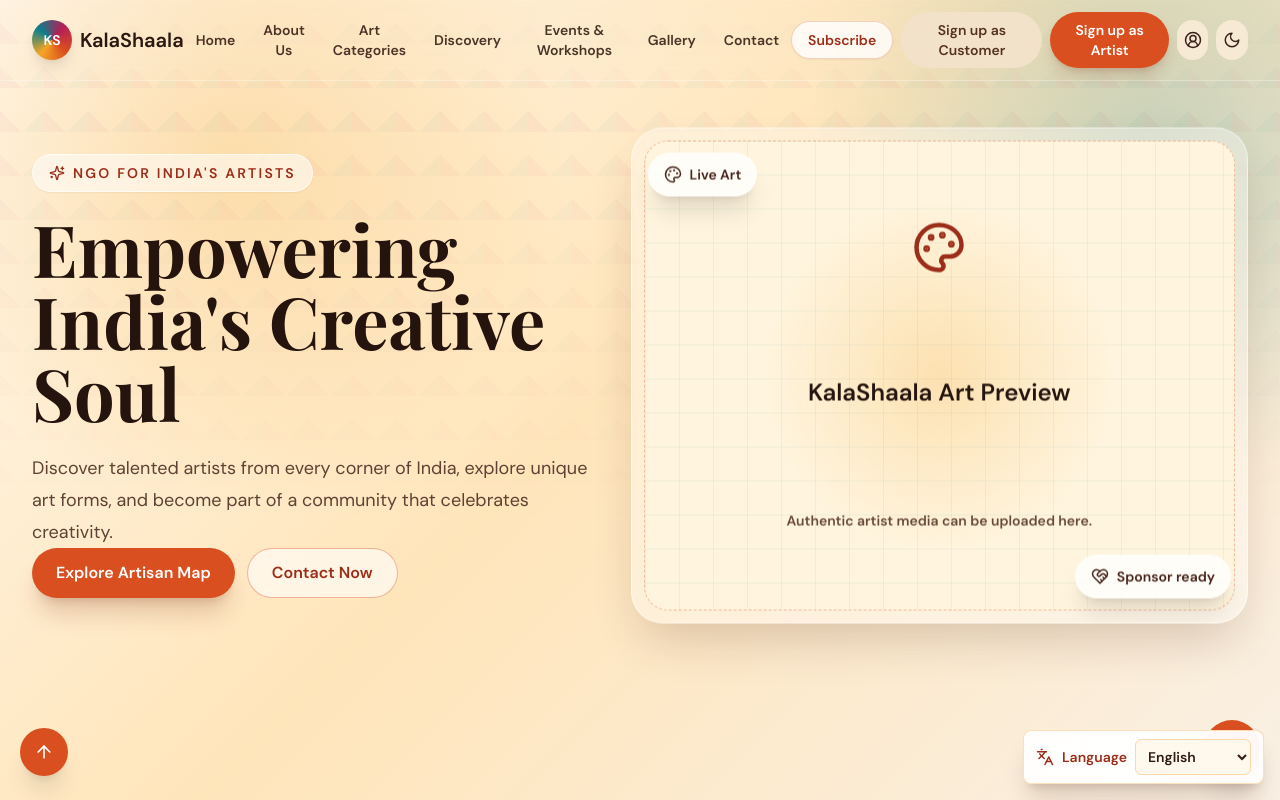
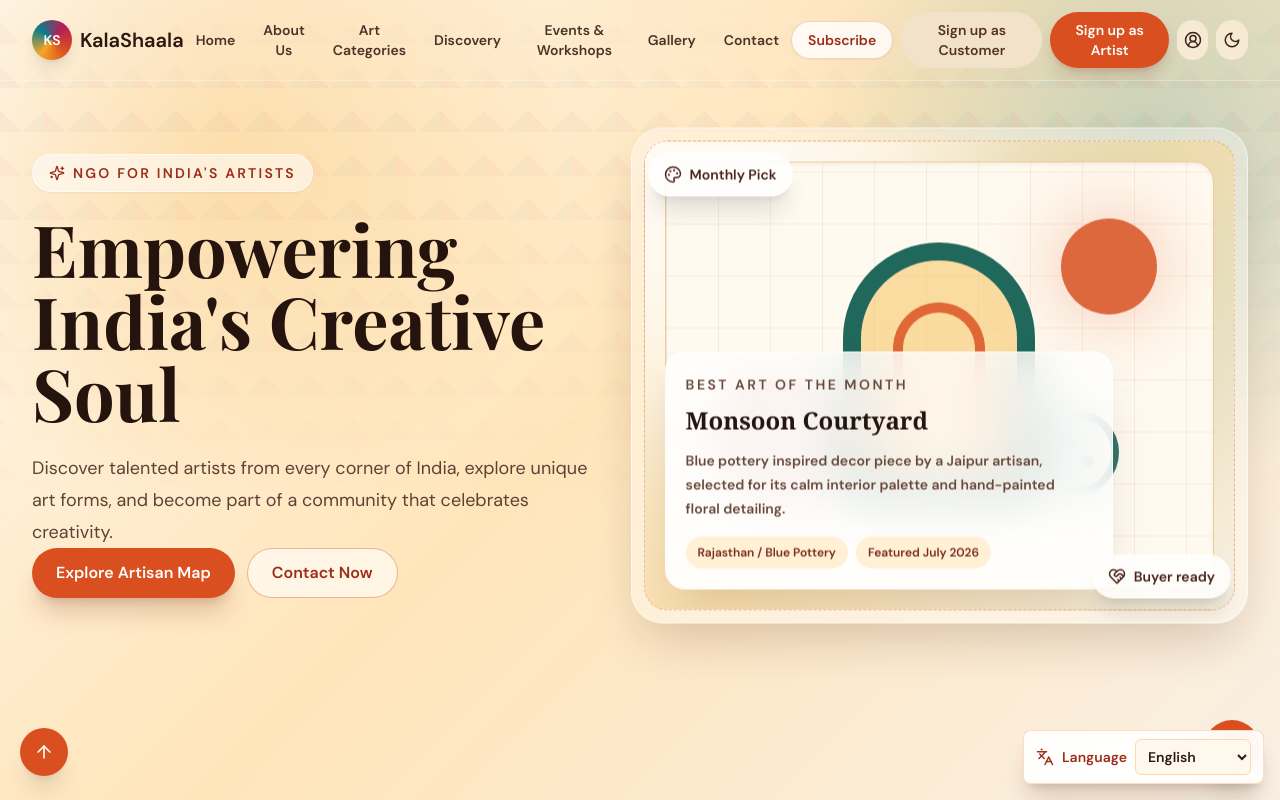
Before and after one commit to SANCHET08/kalashaala, a React (Vite) app: page / in a window 1280 px wide. Shown: the top 800 px of the page. Built offline with nearby package versions, Linux system fonts and the light colour scheme.

Commit message:
Add best art of the month hero feature

```diff
--- a/src/index.css
+++ b/src/index.css
@@ -361,6 +361,113 @@
 
   .art-showcase-placeholder {
     @apply h-[470px] gap-2 p-8;
+  }
+
+  .best-art-card {
+    @apply relative isolate flex h-[470px] items-stretch justify-stretch overflow-hidden p-5 text-left;
+    background:
+      radial-gradient(circle at 18% 18%, rgba(255, 255, 255, 0.86), transparent 18rem),
+      radial-gradient(circle at 76% 30%, rgba(8, 127, 140, 0.14), transparent 16rem),
+      linear-gradient(135deg, #fff8ea 0%, #f9dfad 50%, #f4efe0 100%);
+  }
+
+  .best-art-visual {
+    @apply absolute inset-5 overflow-hidden rounded-[1.25rem] border border-[#e9b979]/70 bg-[#fffaf0] shadow-inner;
+  }
+
+  .best-art-visual::before {
+    content: "";
+    position: absolute;
+    inset: 0;
+    background:
+      repeating-linear-gradient(90deg, rgba(185, 127, 63, 0.11) 0 1px, transparent 1px 52px),
+      repeating-linear-gradient(0deg, rgba(185, 127, 63, 0.11) 0 1px, transparent 1px 52px);
+  }
+
+  .best-art-sun,
+  .best-art-arch,
+  .best-art-motif {
+    @apply absolute block;
+  }
+
+  .best-art-sun {
+    @apply right-14 top-14 h-24 w-24 rounded-full bg-[#d94f1f]/85 shadow-[0_0_80px_rgba(217,79,31,0.35)];
+  }
+
+  .best-art-arch {
+    @apply left-1/2 top-20 h-64 w-48 -translate-x-1/2 rounded-t-full border-[18px] border-[#20675c] bg-[#f7c76b]/60;
+  }
+
+  .best-art-arch::after {
+    content: "";
+    position: absolute;
+    inset: 42px 32px 0;
+    border-radius: 999px 999px 0 0;
+    border: 10px solid rgba(217, 79, 31, 0.82);
+    border-bottom: 0;
+  }
+
+  .best-art-motif {
+    @apply h-28 w-28 rounded-full border-[10px] border-[#9c2d18]/90;
+  }
+
+  .best-art-motif::before,
+  .best-art-motif::after {
+    content: "";
+    position: absolute;
+    border-radius: 999px;
+    background: #9c2d18;
+  }
+
+  .best-art-motif::before {
+    width: 18px;
+    height: 18px;
+    left: 24px;
+    top: 24px;
+  }
+
+  .best-art-motif::after {
+    width: 16px;
+    height: 16px;
+    right: 24px;
+    bottom: 26px;
+  }
+
+  .best-art-motif.motif-one {
+    @apply bottom-24 left-14;
+  }
+
+  .best-art-motif.motif-two {
+    @apply bottom-20 right-20 scale-75 border-[#20675c]/90;
+  }
+
+  .best-art-motif.motif-two::before,
+  .best-art-motif.motif-two::after {
+    background: #20675c;
+  }
+
+  .best-art-copy {
+    @apply relative z-[1] mt-auto max-w-md rounded-[1.25rem] border border-white/70 bg-[rgba(255,255,255,0.78)] p-5 shadow-2xl shadow-orange-950/15 backdrop-blur-xl;
+  }
+
+  .best-art-copy > span {
+    @apply text-xs font-black uppercase tracking-[0.18em] text-[#b83e15];
+  }
+
+  .best-art-copy strong {
+    @apply mt-2 block font-serif text-4xl font-black leading-none text-[#24150f];
+  }
+
+  .best-art-copy p {
+    @apply mt-3 text-sm font-bold leading-6 text-[#68483a];
+  }
+
+  .best-art-copy div {
+    @apply mt-4 flex flex-wrap gap-2;
+  }
+
+  .best-art-copy small {
+    @apply rounded-full bg-[#fff0d6] px-3 py-2 text-xs font-black text-[#7b2b18];
   }
 
   .art-showcase-placeholder strong,
--- a/src/pages/KalaShaalaNGO.jsx
+++ b/src/pages/KalaShaalaNGO.jsx
@@ -283,13 +283,25 @@
               transition={{ duration: 5, repeat: Infinity, ease: "easeInOut" }}
               className="art-showcase"
             >
-              <div className="art-showcase-placeholder" aria-label="KalaShaala artwork preview">
-                <Palette size={54} />
-                <strong>KalaShaala Art Preview</strong>
-                <span>Authentic artist media can be uploaded here.</span>
+              <div className="art-showcase-placeholder best-art-card" aria-label="Best Art of the Month">
+                <div className="best-art-visual" aria-hidden="true">
+                  <span className="best-art-sun" />
+                  <span className="best-art-arch" />
+                  <span className="best-art-motif motif-one" />
+                  <span className="best-art-motif motif-two" />
+                </div>
+                <div className="best-art-copy">
+                  <span>Best Art of the Month</span>
+                  <strong>Monsoon Courtyard</strong>
+                  <p>Blue pottery inspired decor piece by a Jaipur artisan, selected for its calm interior palette and hand-painted floral detailing.</p>
+                  <div>
+                    <small>Rajasthan / Blue Pottery</small>
+                    <small>Featured July 2026</small>
+                  </div>
+                </div>
               </div>
-              <div className="floating-badge top-6 left-4"><Palette size={18} /> Live Art</div>
-              <div className="floating-badge bottom-6 right-4"><HeartHandshake size={18} /> Sponsor ready</div>
+              <div className="floating-badge top-6 left-4"><Palette size={18} /> Monthly Pick</div>
+              <div className="floating-badge bottom-6 right-4"><HeartHandshake size={18} /> Buyer ready</div>
             </Motion.div>
           </div>
         </section>
```
